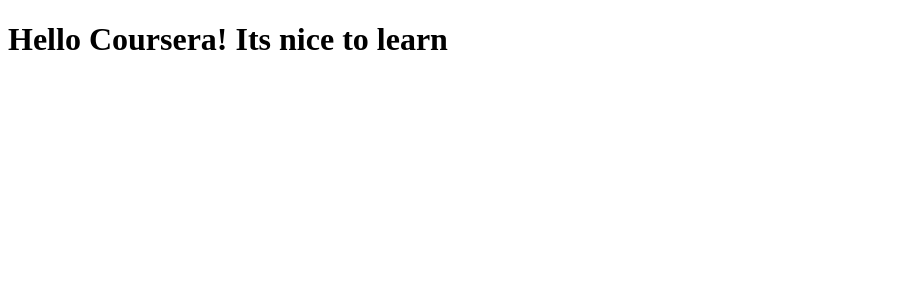
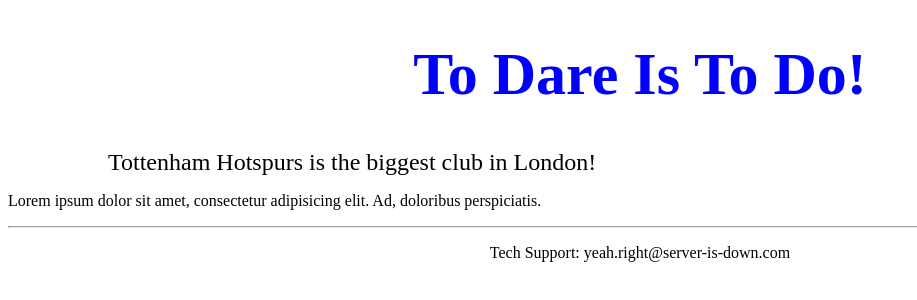
Before and after one commit to acmachado48/Coursera-test1, a plain HTML site: page site/index.html in a window 1280 px wide. Shown: the whole page, without its empty margins (0-917 px from the left). Drawn offline with Linux system fonts and the light colour scheme.

Commit message:
Update index.html

```diff
--- a/site/index.html
+++ b/site/index.html
@@ -1,10 +1,19 @@
 <!DOCTYPE html>
+
 <html>
-<head>
-	<title>Hello Coursera!</title>
-</head>
-<body>
-   <h1>Hello Coursera! Its nice to learn</H1>
-
-</body>
-</html>
+  <head>
+    <title> To Dare Is To Do! (After)</title>
+  </head>
+  <body>
+    <h1 style="color: blue; font-size: 60px; text-align: center;">To Dare Is To Do!</h1>
+    <p style="margin: 0 100px 0 100px; font-size: 1.5em;">Tottenham Hotspurs is the biggest club in London!</p>
+    <p>Lorem ipsum dolor sit amet, consectetur adipisicing elit. Ad, doloribus perspiciatis.</p>
+    <footer>
+      <hr>
+      <p style="text-align: center;"
+         onclick="alert('EMAILING US IS USELESS');">
+         Tech Support: yeah.right@server-is-down.com
+      </p>
+    </footer>
+  </body>
+  </html>
```
